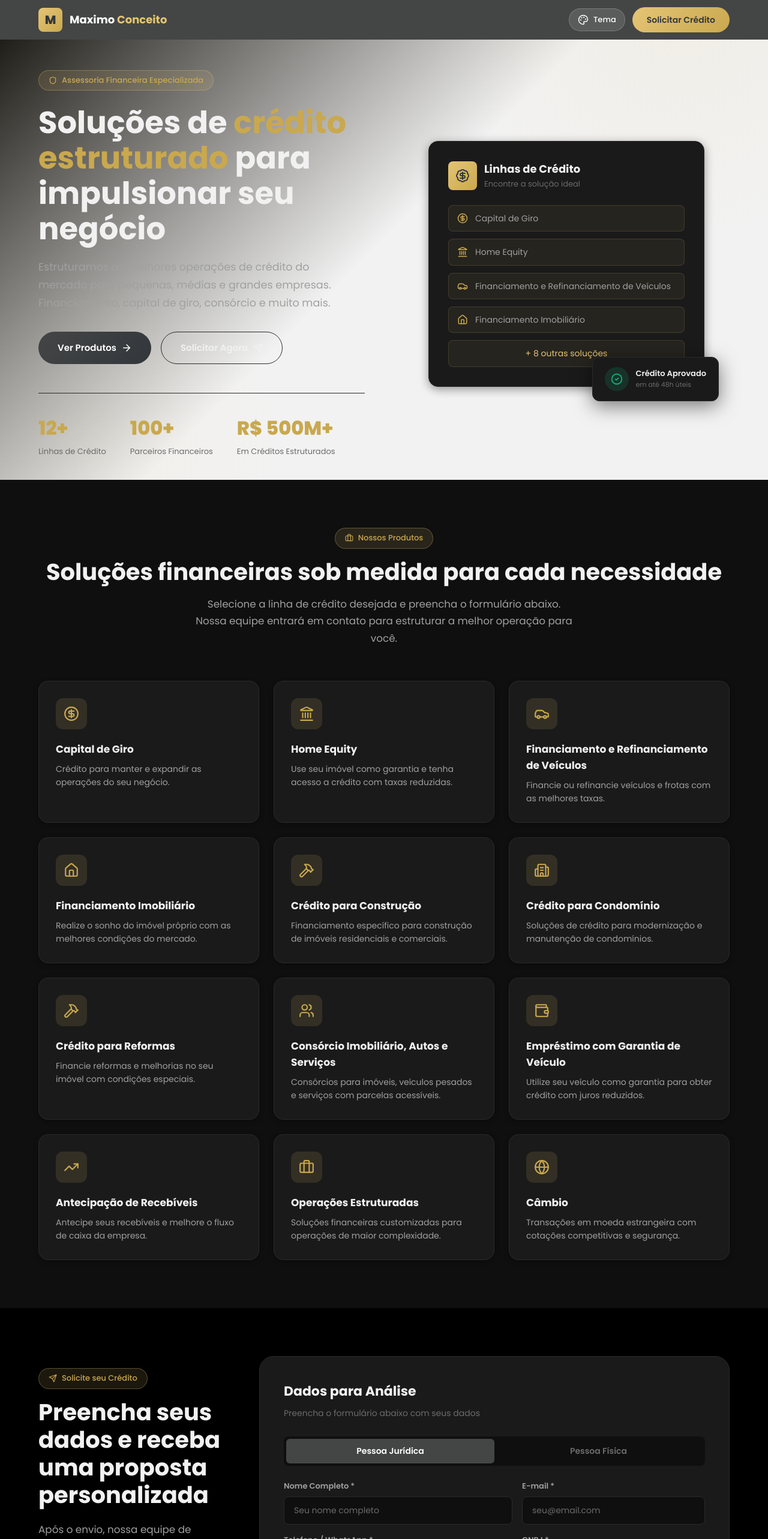
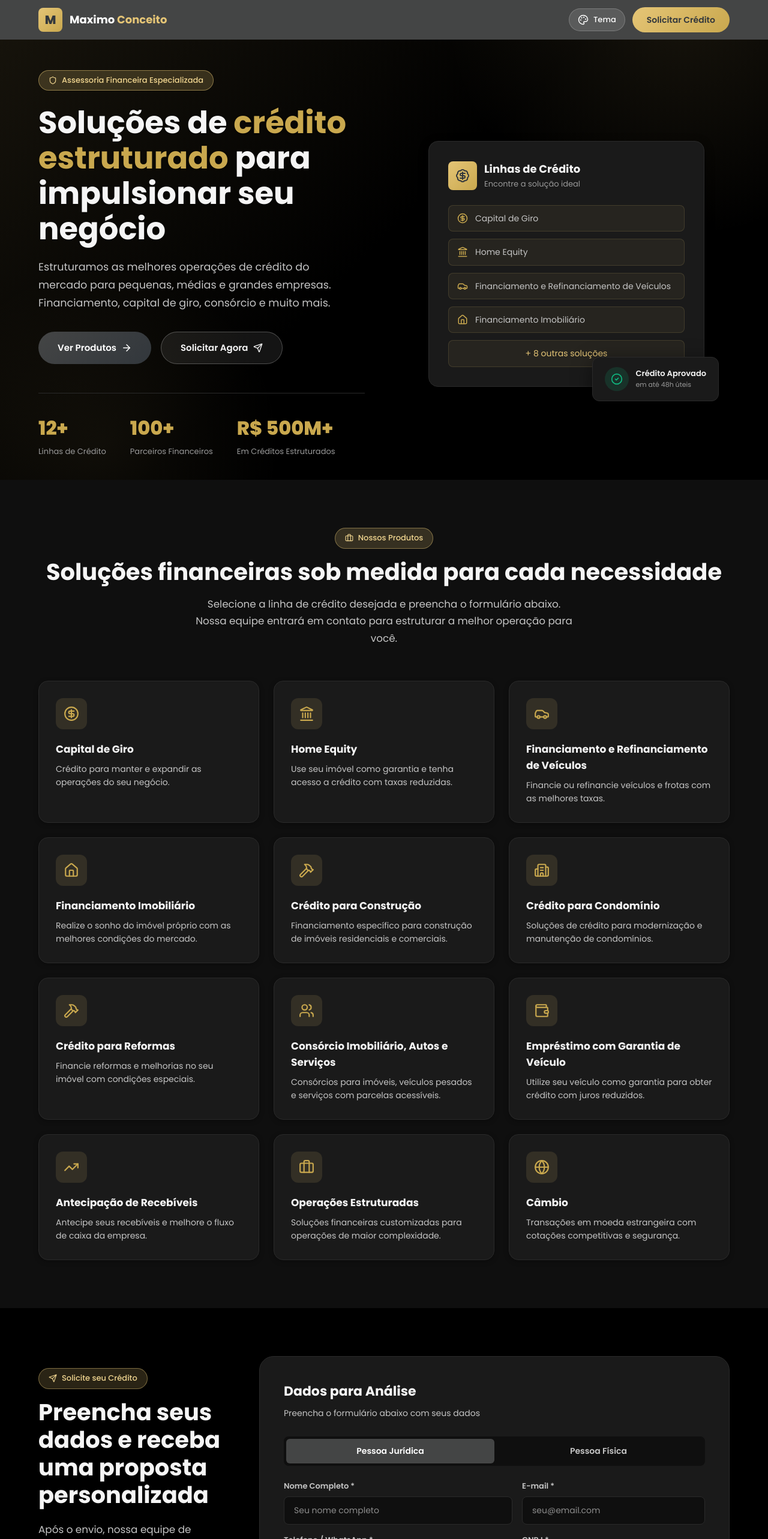
Before and after one commit to clean128/financial-products, a React (Vite) app: page / in a window 1280 px wide. Shown: the top 2566 px of the page at 60% size. Built offline with nearby package versions, Linux system fonts and the light colour scheme.

Commit message:
Fix color issue

```diff
--- a/src/context/ThemeContext.tsx
+++ b/src/context/ThemeContext.tsx
@@ -36,7 +36,7 @@ function applyTheme(theme: Theme) {
   )
   root.style.setProperty(
     '--gradient-hero',
-    `linear-gradient(135deg, rgba(${theme.accentRgb}, 0.08) 0%, rgba(255, 255, 255, 0.95) 50%)`
+    `linear-gradient(135deg, rgba(${theme.accentRgb}, 0.1) 0%, rgba(0, 0, 0, 0.98) 50%)`
   )
   root.style.setProperty(
     '--shadow-glow',
--- a/src/styles/footer.css
+++ b/src/styles/footer.css
@@ -47,13 +47,13 @@
   color: var(--text-muted);
   line-height: 1.6;
   text-align: center;
-  border-top: 1px solid #ddd;
+  border-top: 1px solid var(--border);
   padding: 16px 0;
   margin-bottom: 0;
 }
 
 .footer-bottom {
-  border-top: 1px solid #ddd;
+  border-top: 1px solid var(--border);
   padding-top: 20px;
   display: flex;
   justify-content: space-between;
--- a/src/styles/form.css
+++ b/src/styles/form.css
@@ -59,7 +59,7 @@
 }
 
 .form-title { font-size: 22px; font-weight: 700; margin-bottom: 8px; color: var(--text-primary); }
-.form-subtitle { font-size: 14px; color: var(--text-muted); margin-bottom: 28px; }
+.form-subtitle { font-size: 14px; color: var(--text-secondary); margin-bottom: 28px; }
 
 .form-type-toggle {
   display: flex;
@@ -75,12 +75,12 @@
   border-radius: 6px;
   font-size: 14px;
   font-weight: 600;
-  color: var(--text-muted);
+  color: var(--text-secondary);
   background: transparent;
   transition: all 0.2s;
 }
 
-.form-type-btn.active { background: var(--primary); color: white; }
+.form-type-btn.active { background: var(--primary); color: #ffffff; }
 
 .form-grid { display: grid; grid-template-columns: 1fr 1fr; gap: 16px; }
 .form-group { display: flex; flex-direction: column; gap: 6px; }
@@ -104,7 +104,7 @@
   box-shadow: 0 0 0 3px rgba(var(--accent-rgb), 0.15);
 }
 
-.form-input::placeholder { color: var(--text-muted); }
+.form-input::placeholder { color: var(--text-muted); opacity: 0.9; }
 
 .form-select {
   appearance: none;
--- a/src/styles/global.css
+++ b/src/styles/global.css
@@ -17,9 +17,9 @@
   --accent-rgb: 229, 197, 118;
   --primary: #444545;
   --primary-dark: #32373c;
-  --text-primary: #f1f1f1;
-  --text-secondary: #a0a0a0;
-  --text-muted: #6b6b6b;
+  --text-primary: #f5f5f5;
+  --text-secondary: #c5c5c5;
+  --text-muted: #9a9a9a;
   --border: #2a2a2a;
   --border-light: #333333;
   --footer-bg: #0a0a0a;
@@ -75,12 +75,12 @@ input, select, textarea { font-family: inherit; outline: none; }
   display: inline-flex;
   align-items: center;
   gap: 8px;
-  background: rgba(var(--accent-rgb), 0.12);
-  border: 1px solid rgba(var(--accent-rgb), 0.3);
+  background: rgba(var(--accent-rgb), 0.18);
+  border: 1px solid rgba(var(--accent-rgb), 0.45);
   padding: 6px 16px;
   border-radius: 100px;
   font-size: 13px;
-  color: var(--accent-dark);
+  color: var(--accent-light);
   font-weight: 500;
   margin-bottom: 16px;
 }
@@ -91,6 +91,7 @@ input, select, textarea { font-family: inherit; outline: none; }
   margin-bottom: 16px;
   line-height: 1.2;
   color: var(--text-primary);
+  text-shadow: 0 1px 2px rgba(0, 0, 0, 0.3);
 }
 
 .section-subtitle {
--- a/src/styles/hero.css
+++ b/src/styles/hero.css
@@ -50,12 +50,12 @@
   display: inline-flex;
   align-items: center;
   gap: 8px;
-  background: rgba(var(--accent-rgb), 0.12);
-  border: 1px solid rgba(var(--accent-rgb), 0.3);
+  background: rgba(var(--accent-rgb), 0.2);
+  border: 1px solid rgba(var(--accent-rgb), 0.5);
   padding: 6px 16px;
   border-radius: 100px;
   font-size: 13px;
-  color: var(--accent-dark);
+  color: var(--accent-light);
   font-weight: 500;
   margin-bottom: 24px;
 }
@@ -66,6 +66,7 @@
   line-height: 1.15;
   margin-bottom: 20px;
   color: var(--text-primary);
+  text-shadow: 0 1px 3px rgba(0, 0, 0, 0.5);
 }
 
 .hero-title .highlight {
@@ -78,6 +79,7 @@
   line-height: 1.7;
   margin-bottom: 32px;
   max-width: 520px;
+  text-shadow: 0 1px 3px rgba(0, 0, 0, 0.4);
 }
 
 .hero-buttons { display: flex; gap: 16px; flex-wrap: wrap; }
@@ -101,13 +103,13 @@
 }
 
 .btn-secondary {
-  background: transparent;
+  background: rgba(255, 255, 255, 0.08);
   color: var(--text-primary);
   padding: 14px 32px;
   border-radius: 50px;
   font-weight: 600;
   font-size: 15px;
-  border: 1px solid var(--border);
+  border: 1px solid rgba(255, 255, 255, 0.25);
   display: inline-flex;
   align-items: center;
   gap: 8px;
@@ -115,7 +117,7 @@
 }
 
 .btn-secondary:hover {
-  background: rgba(var(--accent-rgb), 0.1);
+  background: rgba(255, 255, 255, 0.14);
   border-color: var(--accent);
 }
 
--- a/src/styles/theme-switcher.css
+++ b/src/styles/theme-switcher.css
@@ -61,7 +61,7 @@
   border: none;
   border-radius: var(--radius-sm);
   background: transparent;
-  color: var(--text-primary);
+  color: #1a1a1a;
   font-size: 14px;
   font-weight: 500;
   text-align: left;
@@ -70,11 +70,11 @@
 }
 
 .theme-switcher-option:hover {
-  background: var(--bg-secondary);
+  background: #f0f0f0;
 }
 
 .theme-switcher-option.selected {
-  background: rgba(var(--accent-rgb), 0.12);
+  background: rgba(var(--accent-rgb), 0.2);
   color: var(--accent-dark);
 }
 
```
